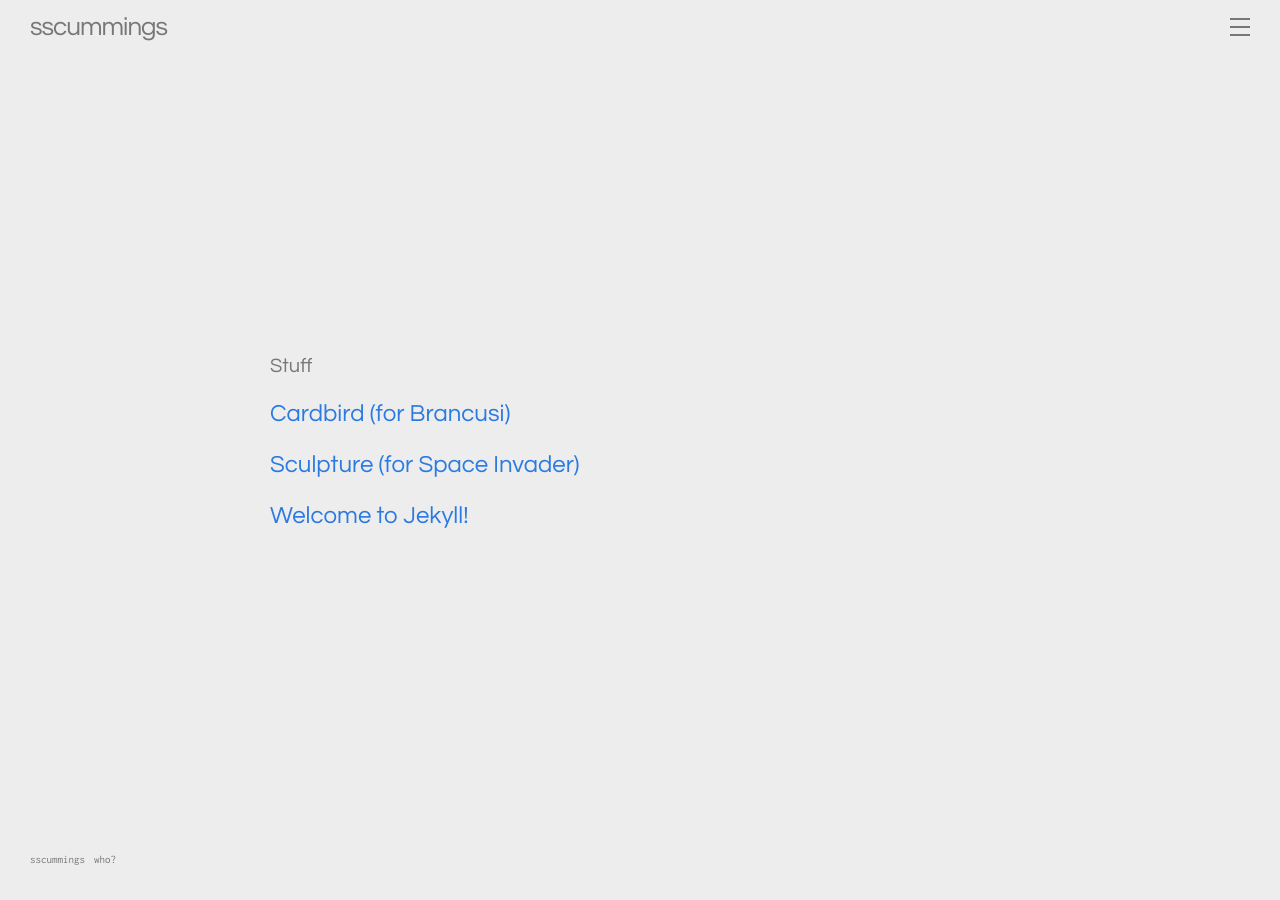
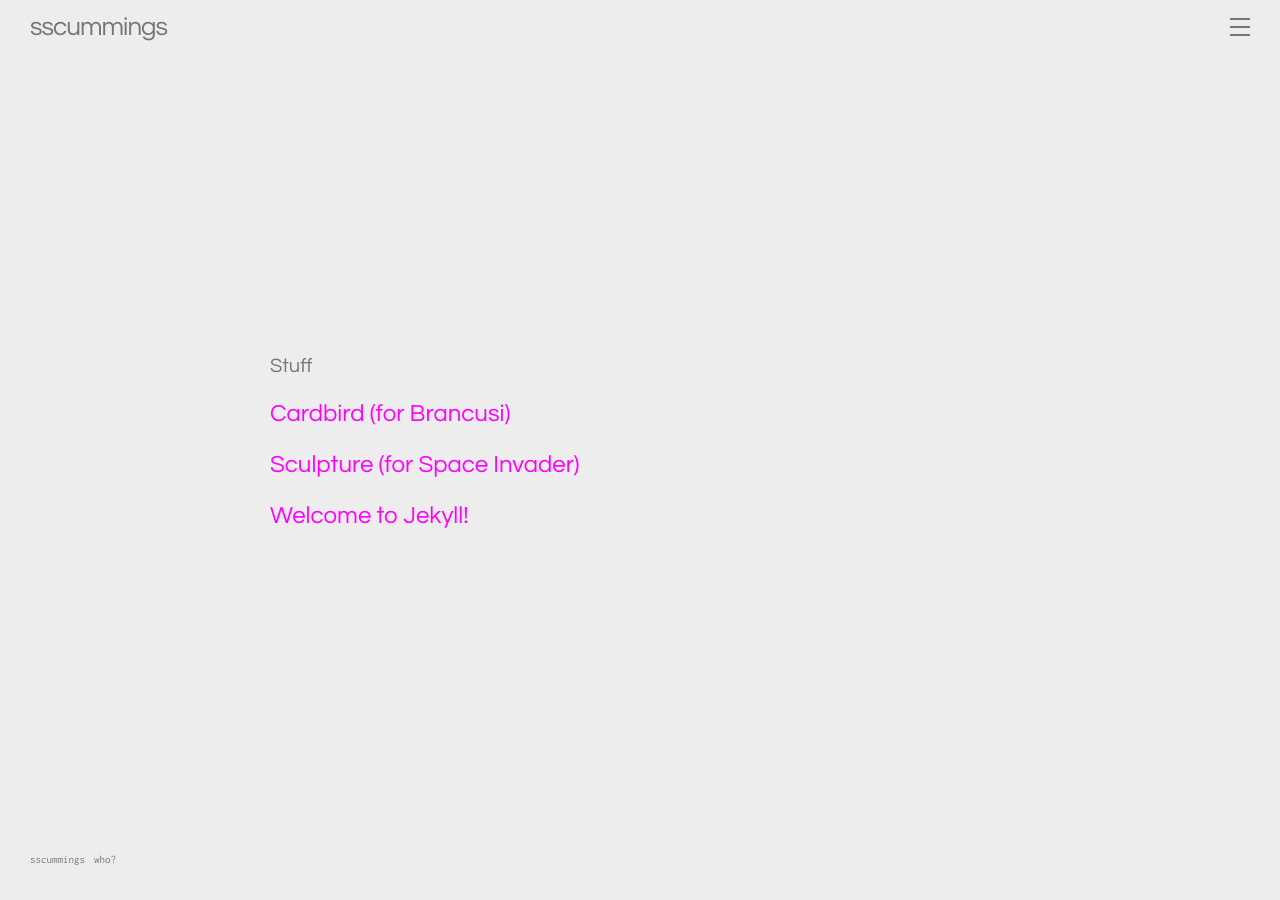
Before and after one commit to sscummings/sscummings.github.io, a Jekyll site: the page built from index.md, in a window 1280 px wide. Built offline with Jekyll 4.4.1, drawn with Linux system fonts in a browser that asks for light colours; nearby versions of some CDN libraries.

Commit message:
Update colors.

```diff
--- a/_sass/sscummings.scss
+++ b/_sass/sscummings.scss
@@ -13,12 +13,20 @@ $base-line-height: 1.5 !default;
 
 $grid-gutter-width:     30px !default;
 
+$black:		#000000;
 $gray:      #777777;
+$gray-dark:	#444444;
 $white:		#ffffff;
+
+$c:			cyan;
+$m:			magenta;
+$y:			yellow;
+$k:			black;
 
 $text-color:    $gray !default;
 $bg-color:		#ededed !default;
-$link-color:	#2a7ae2 !default;
+$link-color:	$m !default;
+$link-hover:	darken($link-color, 10%) !default;
 
 // Width of the content area
 $content-width:    		800px !default;
--- a/_sass/sscummings/_base.scss
+++ b/_sass/sscummings/_base.scss
@@ -75,12 +75,12 @@ a {
   color: $link-color;
   text-decoration: none;
 
-  &:visited {
-    color: darken($link-color, 10%);
-  }
+  // &:visited {
+  //   color: darken($link-color, 10%);
+  // }
 
   &:hover {
-    color: $text-color;
+    color: $link-hover;
     text-decoration: underline;
   }
 }
```
